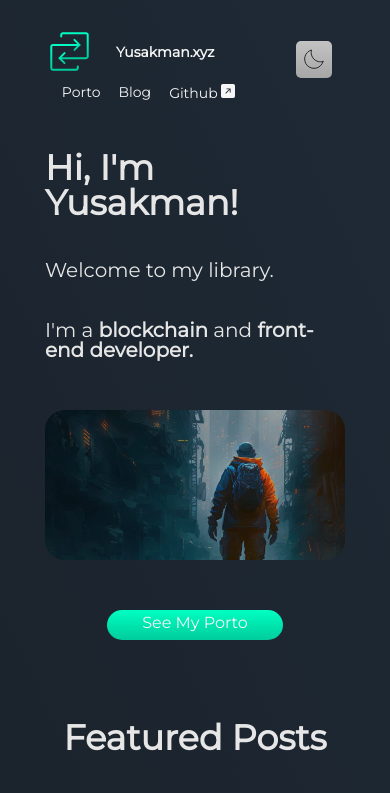
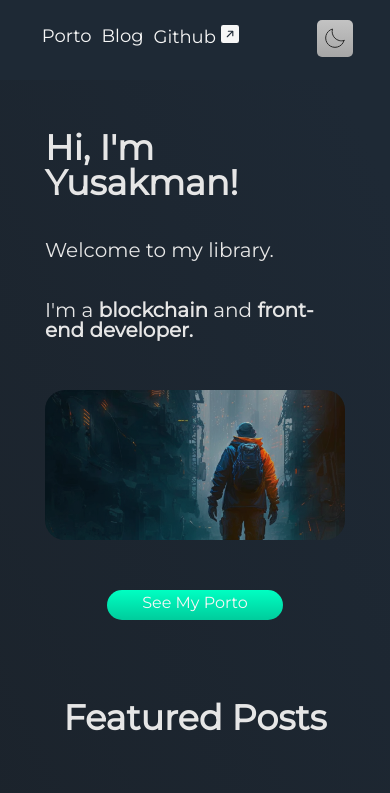
Before and after one commit to yusakman/yusakman.xyz, a Next.js app: page / in a window 390 px wide. Shown: the top 793 px of the page. Built offline with nearby package versions, Linux system fonts and the light colour scheme; no server answers.

Commit message:
Update header

```diff
--- a/components/Header/Header.module.scss
+++ b/components/Header/Header.module.scss
@@ -1,9 +1,13 @@
 .dark {
-  background: linear-gradient(245.2deg, #1e2935 3.43%, #141414 99.51%);
+  @media (max-width: 767.98px) {
+    background: #1e2935;
+  }
 }
 
 .light {
-  background: linear-gradient(245.2deg, #d8dadc 3.43%, #f3f3f3 99.51%);
+  @media (max-width: 767.98px) {
+    background: #c9cad0;
+  }
 }
 
 .header {
@@ -15,13 +19,30 @@
   font-size: 18px;
   padding: 20px;
 
+  @media (max-width: 991.98px) {
+  }
+
+  @media (max-width: 767.98px) {
+    position: fixed;
+    justify-content: space-around;
+  }
+
   .header-left {
     display: flex;
     flex-direction: column;
     padding-right: 25%;
 
+    @media (max-width: 767.98px) {
+      padding-right: 0;
+    }
+
     .header-icon {
       display: flex;
+      margin-bottom: 20px;
+
+      @media (max-width: 767.98px) {
+        display: none;
+      }
 
       p {
         display: flex;
@@ -35,6 +56,12 @@
       display: flex;
       align-items: center;
       justify-content: space-around;
+
+      @media (max-width: 767.98px) {
+        a {
+          padding: 5px;
+        }
+      }
 
       .header-link {
         display: flex;
@@ -52,51 +79,51 @@
   }
 }
 
-@media only screen and (max-width: 612px) {
-  .header {
-    align-items: center;
-    justify-content: space-around;
-    z-index: 10;
-    width: 100%;
-    height: 80px;
-    font-size: 16px;
-    top: 0;
-    margin: 0;
+// @media only screen and (max-width: 612px) {
+//   .header {
+//     align-items: center;
+//     justify-content: space-around;
+//     z-index: 10;
+//     width: 100%;
+//     height: 80px;
+//     font-size: 16px;
+//     top: 0;
+//     margin: 0;
 
-    .header-left {
-      padding-right: 0;
+//     .header-left {
+//       padding-right: 0;
 
-      .header-icon {
-        // display: none;
-      }
+//       .header-icon {
+//         // display: none;
+//       }
 
-      .header-nav {
-        position: relative;
-        top: 5px;
-        left: 10px;
-      }
-    }
+//       .header-nav {
+//         position: relative;
+//         top: 5px;
+//         left: 10px;
+//       }
+//     }
 
-    .header-right {
-      padding: 15px;
-    }
-  }
-}
+//     .header-right {
+//       padding: 15px;
+//     }
+//   }
+// }
 
-@media only screen and (max-width: 500px) {
-  .header {
-    font-size: 15px;
-  }
-}
+// @media only screen and (max-width: 500px) {
+//   .header {
+//     font-size: 15px;
+//   }
+// }
 
-@media only screen and (max-width: 400px) {
-  .header {
-    font-size: 14px;
-  }
-}
+// @media only screen and (max-width: 400px) {
+//   .header {
+//     font-size: 14px;
+//   }
+// }
 
-@media only screen and (max-width: 300px) {
-  .header {
-    font-size: 10px;
-  }
-}
+// @media only screen and (max-width: 300px) {
+//   .header {
+//     font-size: 10px;
+//   }
+// }
--- a/components/Header/index.js
+++ b/components/Header/index.js
@@ -34,7 +34,7 @@ const Header = () => {
   };
 
   return (
-    <div className={`${styles[`header`]}`}>
+    <div className={`${styles[`header`]} ${styles[theme]}`}>
       <div className={styles[`header-left`]}>
         <Link href={`/`} className={styles[`header-icon`]}>
           <Image src={headerIcon} alt="header-icon" />
--- a/components/Hero/Hero.module.scss
+++ b/components/Hero/Hero.module.scss
@@ -3,7 +3,10 @@
   display: flex;
   flex-direction: row;
   justify-content: space-between;
-  // margin-top: 200px;
+
+  @media (max-width: 767.98px) {
+    margin-top: 100px;
+  }
 
   .hero-text {
     display: flex;
--- a/styles/Theme.module.scss
+++ b/styles/Theme.module.scss
@@ -11,13 +11,13 @@
   }
 
   pre {
-    background: linear-gradient(274.82deg, #000000 10.92%, #2C192D 90.29%);
-
+    background: linear-gradient(274.82deg, #000000 10.92%, #2c192d 90.29%);
   }
 }
 
 .light {
-  background: linear-gradient(245.2deg, #d8dadc 3.43%, #f3f3f3 99.51%);
+  // background: linear-gradient(245.2deg, #d8dadc 3.43%, #f3f3f3 99.51%);
+  background: #c9cad0;
   color: #000000;
 
   a {
@@ -25,11 +25,10 @@
   }
 
   a:hover {
-    color: #adadad;
+    color: #ffffff;
   }
 
   pre {
     background: linear-gradient(274.82deg, #000000 10.92%, #250000 90.29%);
-
   }
 }
```
